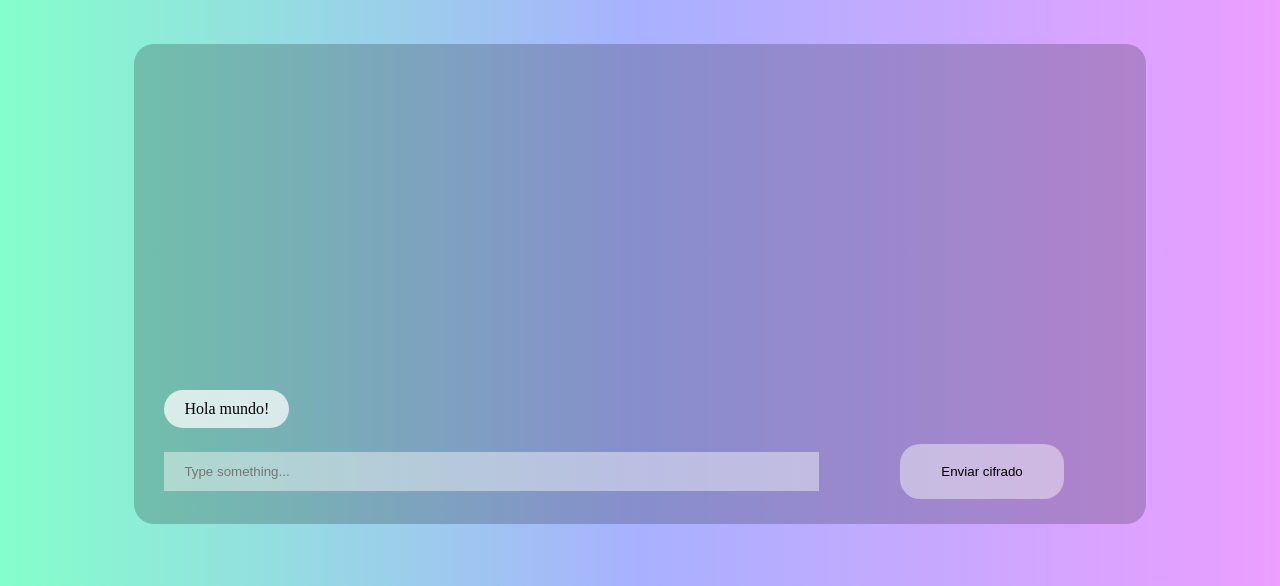
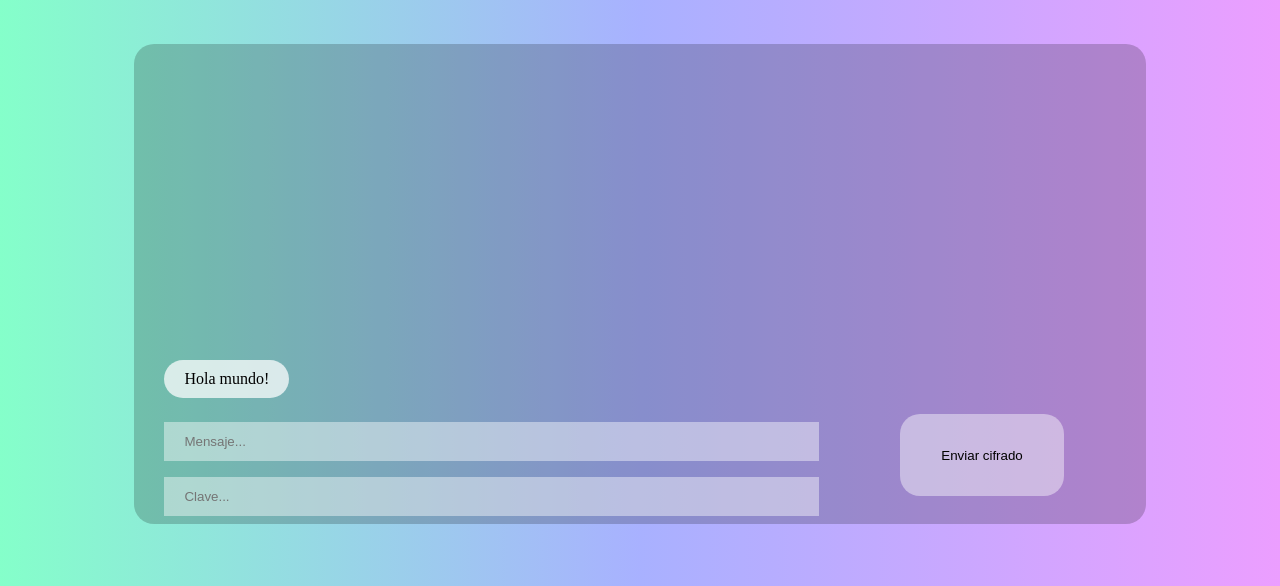
Before and after one commit to rvv3nd/relleno-de-bits, a plain HTML site: page index.html in a window 1280 px wide. Shown: the top 586 px of the page. Drawn offline with Linux system fonts and the light colour scheme.

Commit message:
se agregan funciones de drop and drag

```diff
--- a/index.html
+++ b/index.html
@@ -18,7 +18,8 @@
             </section>
 
             <div class="input">
-                <input type="text" placeholder="Type something...">
+                <input id ="InputTexto" type="text" placeholder="Mensaje..." ondrop="dropHandlerTxt(event)" ondragover="dragOverHandlerTxt(event)">
+                <input id ="InputClave"type="text" placeholder="Clave..." ondrop="dropHandlerKey(event)" ondragover="dragOverHandlerKey(event)">
             </div>
             <div class="enviar">
                 <button type="button" onclick="">Enviar cifrado</button>
--- a/style.css
+++ b/style.css
@@ -80,6 +80,7 @@ button {
   padding: 20px;
   margin-left: 25%;
   width: 50%;
+  height: 75%;
   border: none;
   border-radius: 20px;
   background: rgba(255, 254, 254, 0.426);
```
